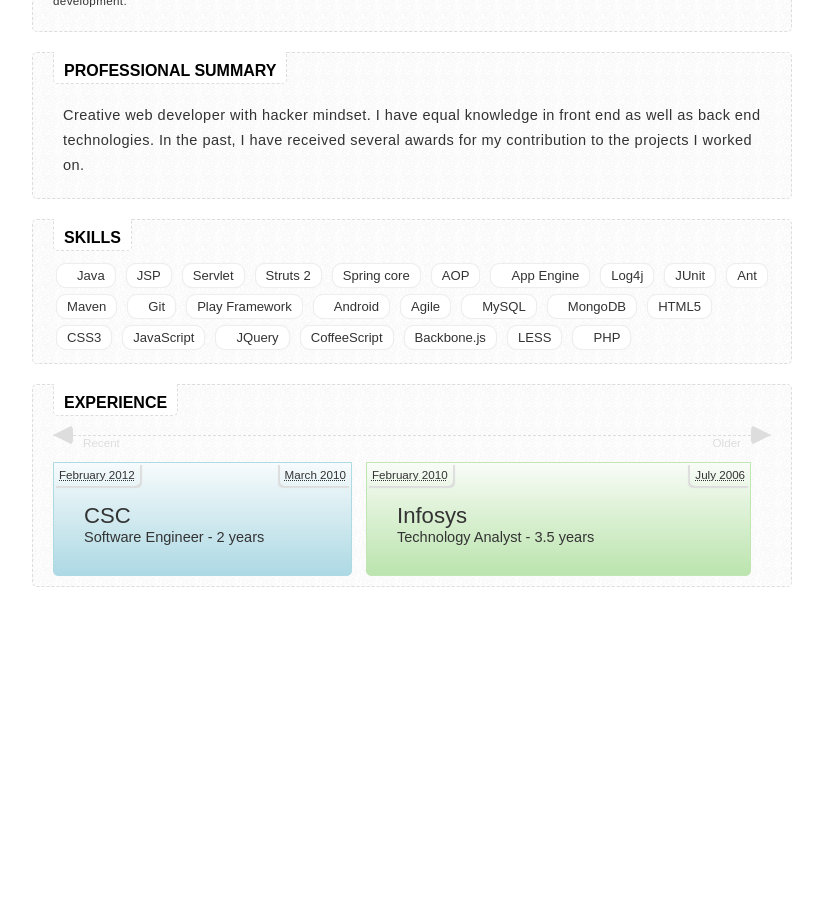
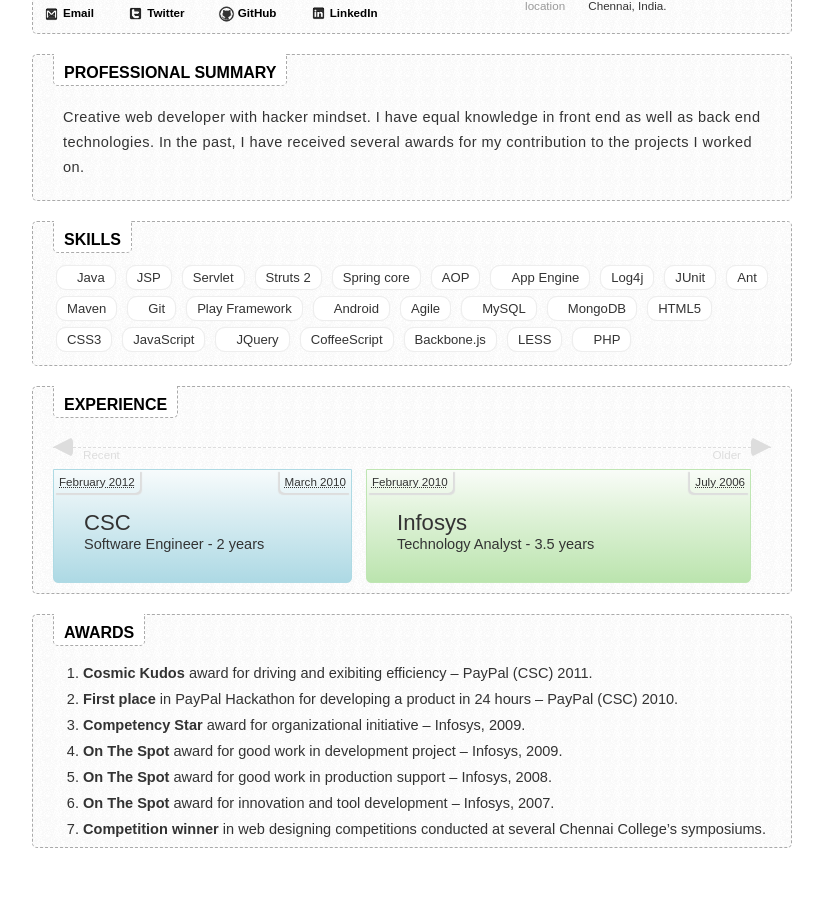
Before and after one commit to vraa/resume, a plain HTML site: page index.htm in a window 1280 px wide. Shown: the part 143-1041 px from the top of the page, without its empty margins (228-1051 px from the left). Before the commit the page ends 800 px from the top, so only its background shows below. Drawn offline with Linux system fonts and the light colour scheme.

Commit message:
Added social links and icons.

```diff
--- a/index.htm
+++ b/index.htm
@@ -23,8 +23,22 @@
 						</h1>
 					</address>
 					<p class='note'>
-						Java developer with 5.5 years of experience in web 2.0 application development.
+						Java developer with <strong>5.5 years</strong> of experience in web 2.0 application development.
 					</p>
+					<ul class='links'>
+						<li class='em'>
+							<a href='mailto:veera.k.sundar@gmail.com'>Email</a>
+						</li>
+						<li class='tw'>
+							<a href='http://twitter.com/vraa'>Twitter</a>
+						</li>
+						<li class='gi'>
+							<a href='https://github.com/vraa'>GitHub</a>
+						</li>
+						<li class='li'>
+							<a href='http://in.linkedin.com/in/veerasundar'>LinkedIn</a>
+						</li>
+					</ul>
 				</section>
 				<section class='contact'>
 					<span class='tit'>
@@ -110,6 +124,22 @@
 					</li>
 				</ol>
 			</section>
+
+			<section class='honors'>
+					<span class='tit'>
+						Awards
+					</span>
+
+					<ol>
+						<li><strong>Cosmic Kudos</strong> award for driving and exibiting efficiency – PayPal (CSC) 2011.</li>
+						<li><strong>First place</strong> in PayPal Hackathon for developing a product in 24 hours – PayPal (CSC) 2010.</li>
+						<li><strong>Competency Star</strong> award for organizational initiative – Infosys, 2009.</li>
+						<li><strong>On The Spot</strong> award for good work in development project – Infosys, 2009.</li>
+						<li><strong>On The Spot</strong> award for good work in production support – Infosys, 2008.</li>
+						<li><strong>On The Spot</strong> award for innovation and tool development – Infosys, 2007.</li>
+						<li><strong>Competition winner</strong> in web designing competitions conducted at several Chennai College’s symposiums.</li>
+					</ol>
+			</section>
 		</article>
 	</body>
 </html>
--- a/resume.css
+++ b/resume.css
@@ -71,6 +71,10 @@
 body{
 
 }
+
+strong{
+	font-weight:bold;
+}
 .hresume{
 	width:760px;
 	margin:50px auto;
@@ -83,7 +87,7 @@
 	top:-1px;
 	left:20px;
 	background-color:#fff;
-	border:1px dashed #ddd;
+	border:1px dashed #aaa;
 	border-top:none;
 	color:#000;
 	padding:10px 10px 3px 10px;
@@ -104,7 +108,7 @@
 	.hresume > header, .hresume > section{
 		background-color:#fff;
 		border-radius:5px;
-		border:1px dashed #ddd;
+		border:1px dashed #aaa;
 		background:url(img/ptrn.png);
 		position:relative;
 		margin-bottom:20px;
@@ -126,13 +130,42 @@
 				font-size:2em;
 			}
 			.hero .note{
-				margin-top:10px;
+				margin-top:5px;
+				padding:0;
 				color:#333;
 				font-size:.8em;
 			}
+			.hero .links{
+				font-weight:bold;
+				font-size:.8em;
+				margin-top:10px;
+			}
+				.hero .links li{
+					display: inline-block;
+					margin-right:30px;
+					background:url(img/sprite.png) no-repeat;
+					padding-left:20px;
+					height:17px;
+				}
+					.links li.em{
+						background-position:0 -33px;
+					}
+					.links li.tw{
+						background-position:0 -63px;
+					}
+					.links li.gi{
+						background-position:0 -1px;
+					}
+					.links li.li{
+						background-position:0 -95px;
+					}
+				.hero .links a{
+					color:#000;
+					text-decoration:none;
+				}
 		.contact{
 			position: relative;
-			padding:30px 0 0 40px;
+			padding:50px 0 0 40px;
 			width:35%;
 		}
 			.contact li{
@@ -142,12 +175,12 @@
 				.contact li a{
 					color:#333;
 					text-decoration:none;
+					border-bottom:1px dotted;
 				}
 			.contact label{
 				color:#999;
 				display: inline-block;
 				width:60px;
-				font-style:italic;
 				text-transform:lowercase;
 			}
 	section.summary{
@@ -261,9 +294,19 @@
 				display: block;
 				font-size:1.52em;
 			}
+	.honors{
+
+	}
+		.honors ol{
+			list-style:decimal;
+			margin-left:50px;
+		}
+			.honors ol li{
+				margin:10px 0;
+			}
 	.scale{
 		position: relative;
-	margin:10px 0;
+		margin:20px 0 5px 0;
 	}
 		.scale > span{
 			display: inline-block;
```
Also changed, not shown: img/sprite.png (added). Lines whose indentation alone changed are shown as unchanged.
